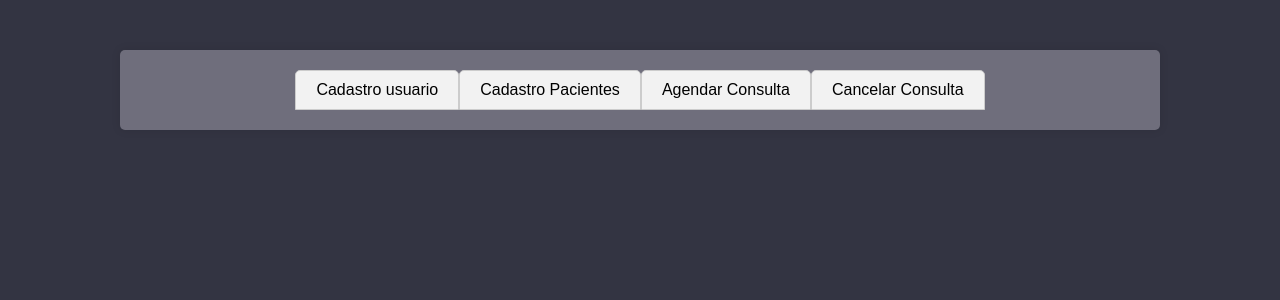
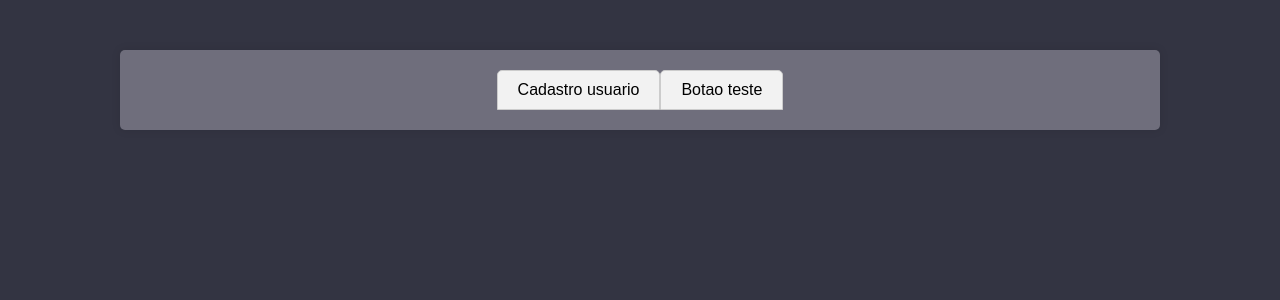
Before and after one commit to OrionAerospace/Interface-Estudos-Frontend, a Flask app: page /home in a window 1280 px wide. Shown: the top 300 px of the page. Run offline with Flask 3, Linux system fonts and the light colour scheme.

Commit message:
Add files via upload

```diff
--- a/Backend/Interface Estudos/templates/home.html
+++ b/Backend/Interface Estudos/templates/home.html
@@ -13,14 +13,13 @@
     <div class="container">
         <ul class="menu">
             <li class="tab-link" data-tab="cadastro1">Cadastro usuario</li>
-            <li class="tab-link" data-tab="cadastro2">Cadastro Pacientes</li>
-            <li class="tab-link" data-tab="Agendamento">Agendar Consulta</li>
-            <li class="tab-link" data-tab="CancelarConsulta">Cancelar Consulta</li>
+            <li class="tab-link" data-tab="cadastro2">Botao teste</li>
+
         </ul>
 
         <div id="cadastro1" class="tab-content">
             <!-- Conteúdo do formulário de Cadastro Funcionarios -->
-            <form action="/atualizar/usuario/" method="POST">
+            <form action="/cadastro/usuario" method="POST">
                 <h1>Cadastro Usuario</h1>
                 <div class="form-group">
                     <label for="nome">Nome:</label>
@@ -65,90 +64,18 @@
 
         <div id="cadastro2" class="tab-content">
             <!-- Conteúdo do formulário de Cadastro Pacientes -->
-            <form action="/cadastro/pacientes" method="POST">
-                <h1>Cadastro Pacientes</h1>
-                <div class="form-group">
-                    <label for="nome">Nome:</label>
-                    <input type="text" id="nome" name="nome" required>
-                </div>
-                <div class="form-group">
-                    <label for="telefone">Telefone:</label>
-                    <input type="tel" id="telefone" name="telefone">
-                </div>
-                <div class="form-group">
-                    <label for="data_nascimento">Data de Nascimento:</label>
-                    <input type="date" id="data_nascimento" name="data_nascimento" required>
-                </div>
-                <div class="form-group">
-                    <label for="convenio">convenio:</label>
-                    <select id="convenio" name="convenio" required>
-                        <option value="" disabled selected>Selecione uma opção</option>
-                        {% for convenio_item in convenio %}
-                        <option value="{{ convenio_item.id }}">{{ convenio_item.nome }}</option>
-                        {% endfor %}
-                    </select>
-                </div>
+            <form action="/cadastro/disciplina" method="POST">
+                <h1>Botao Teste</h1>
 
                 <div class="form-group">
                     <button type="submit">Enviar</button>
                 </div>
 
-                {% if sucesso_message2 %}
-                     <p style="color: green;">{{ sucesso_message2 }}</p>
-                {% endif %}
             </form>
         </div>
     </div>
 
-    <div id="Agendamento" class="tab-content">
-        <form action="/agendar" method="POST" id="appointmentForm">
 
-            <div class="container">
-                <h1>Agendar Consulta</h1>
-                <h2>Escolha um Médico</h2>
-                <label for="id_medico">Médico:</label>
-                <select id="id_medico" name="id_medico" required>
-                    <option value="" disabled selected>Selecione um médico</option>
-                    {% for medico in medicos %}
-                        <option value="{{ medico.id }}">{{ medico.nome }}</option>
-                    {% endfor %}
-                </select>
-
-                <h2>Escolha um Dia</h2>
-                <label for="data">Data da Consulta:</label>
-                <input type="date" id="data" name="data" required>
-
-                <h2>Horários Disponíveis</h2>
-                <table id="horariosTable">
-                    <thead>
-                        <tr>
-                            <th>Hora</th>
-                            <th>Disponibilidade</th>
-                        </tr>
-                    </thead>
-                    <tbody>
-                        <!-- Os horários disponíveis serão preenchidos aqui -->
-                    </tbody>
-                </table>
-
-                <h2>Agendar Horário</h2>
-
-                    <select id="id_paciente" name="id_paciente" required>
-                        <option value="" disabled selected>Selecione um paciente</option>
-                        {% for paciente in paciente %}
-                            <option value="{{ paciente.id }}">{{ paciente.nome }}</option>
-                        {% endfor %}
-                    </select>
-
-                    <label for="selectedTime">Horário Selecionado:</label>
-                    <select id="horarios" name="horario" required>
-                        <option value="" disabled selected>Selecione um horário</option>
-                        <!-- As opções serão preenchidas dinamicamente -->
-                    </select>
-
-                    <button type="submit">Agendar</button>
-                </div>
-            </form>
 
 
     </div>
```
